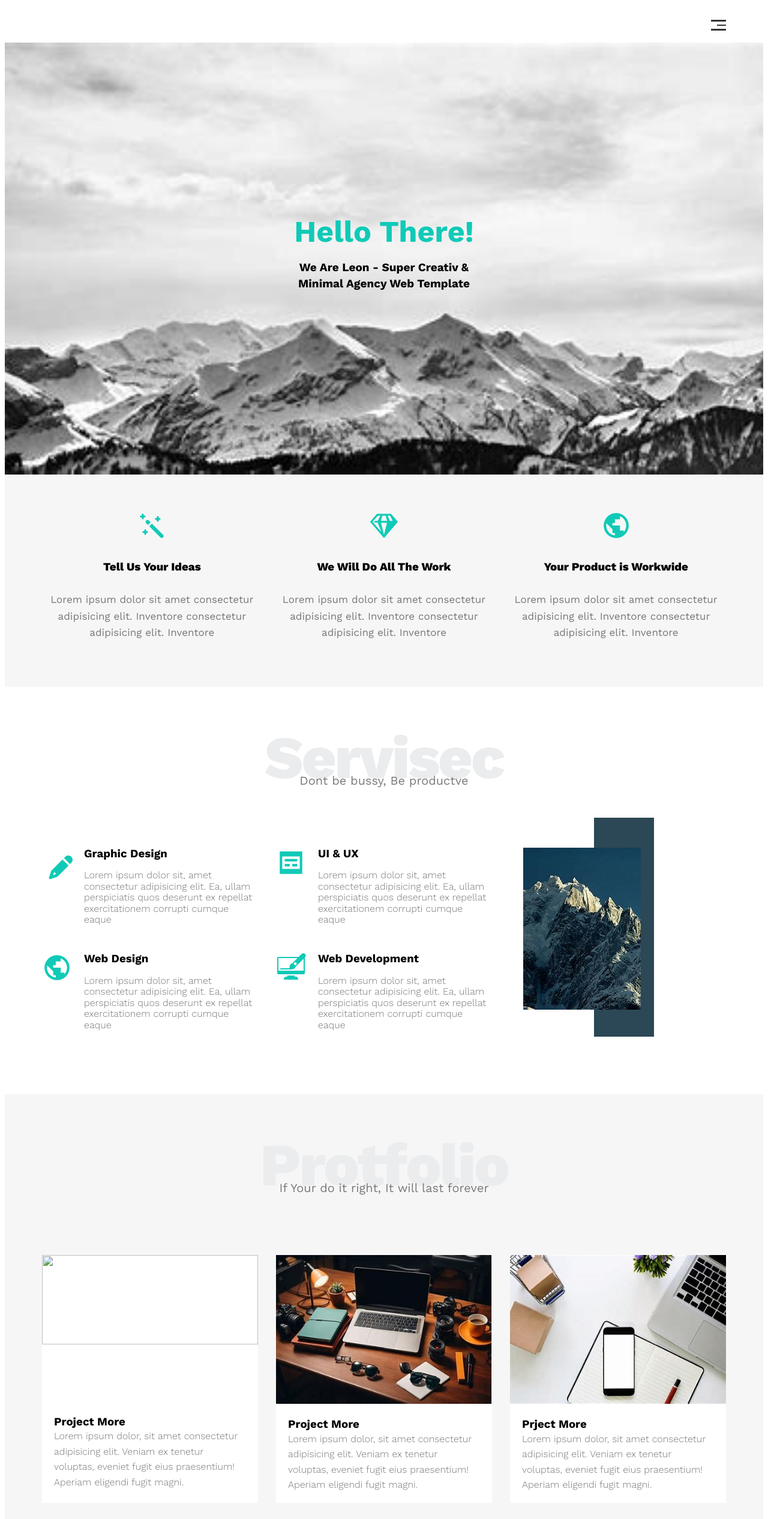
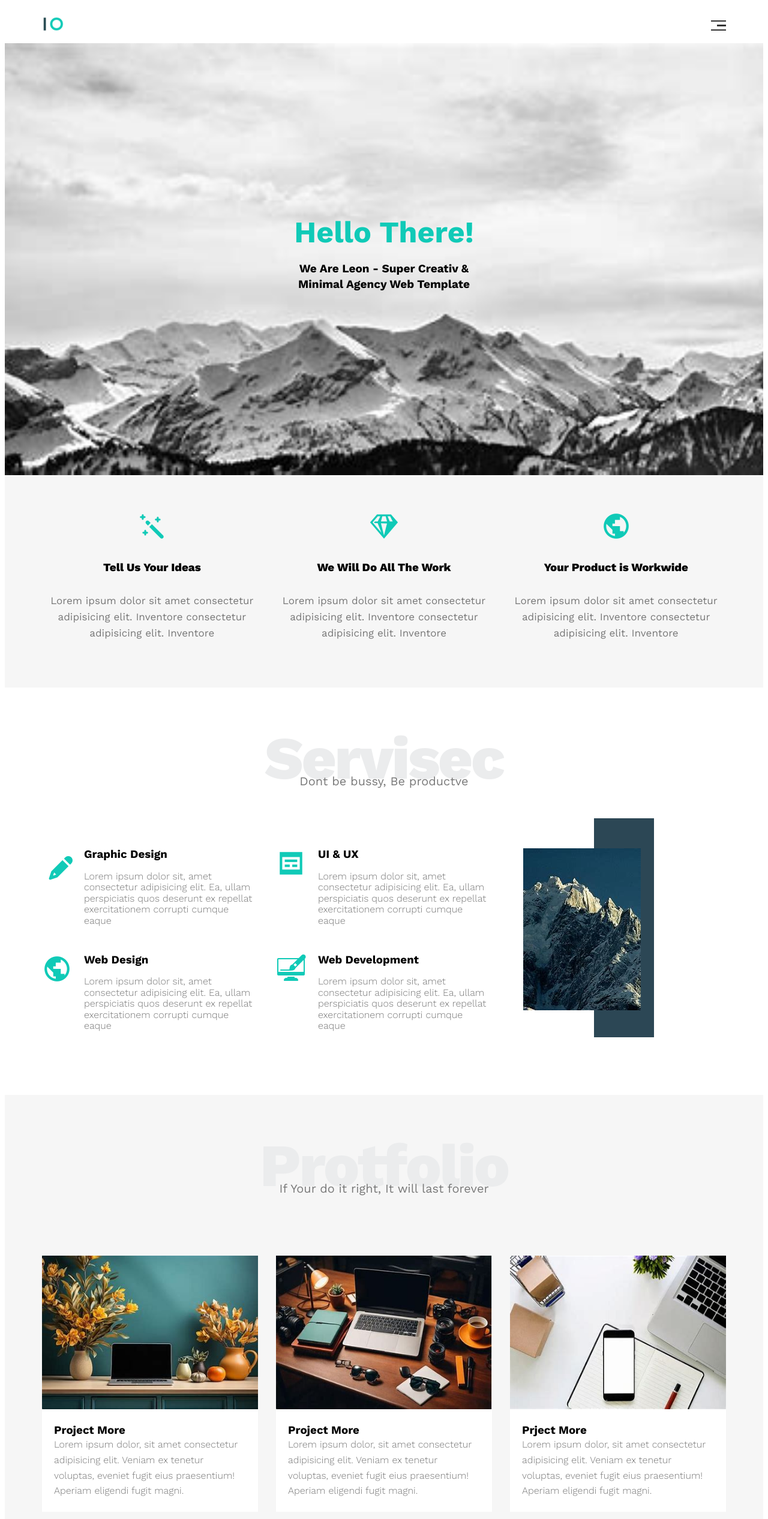
Before and after one commit to noor1eng/first-project, a plain HTML site: page index.html in a window 1280 px wide. Shown: the top 2532 px of the page at 60% size. Drawn offline with nearby package versions, Linux system fonts and the light colour scheme; the site is published under a folder, as on GitHub Pages, so addresses that start at the root find nothing.

Commit message:
Update index.html

```diff
--- a/index.html
+++ b/index.html
@@ -19,7 +19,7 @@
     <!--start header-->
     <div class="header">
         <div class="continer">
-            <img class="logo" src="/photo/logo.png" alt="">
+            <img class="logo" src="photo/logo.png" alt="">
             <div class="links">
                 <span class="icon-bar">
                     <span class="bar1"></span>
@@ -133,7 +133,7 @@
             <p>If Your do it right, It will last forever</p>
             <div class="protfolio-catch">
                 <div class="r">
-                    <img src="/photo/download (1).jpeg" alt="">
+                    <img src="photo/download (1).jpeg" alt="">
                     <div class="text">
                         <h3>Project More</h3>
                         <p>Lorem ipsum dolor, sit amet consectetur adipisicing elit. Veniam ex tenetur voluptas, eveniet fugit eius praesentium! Aperiam eligendi fugit magni.</p>
```
